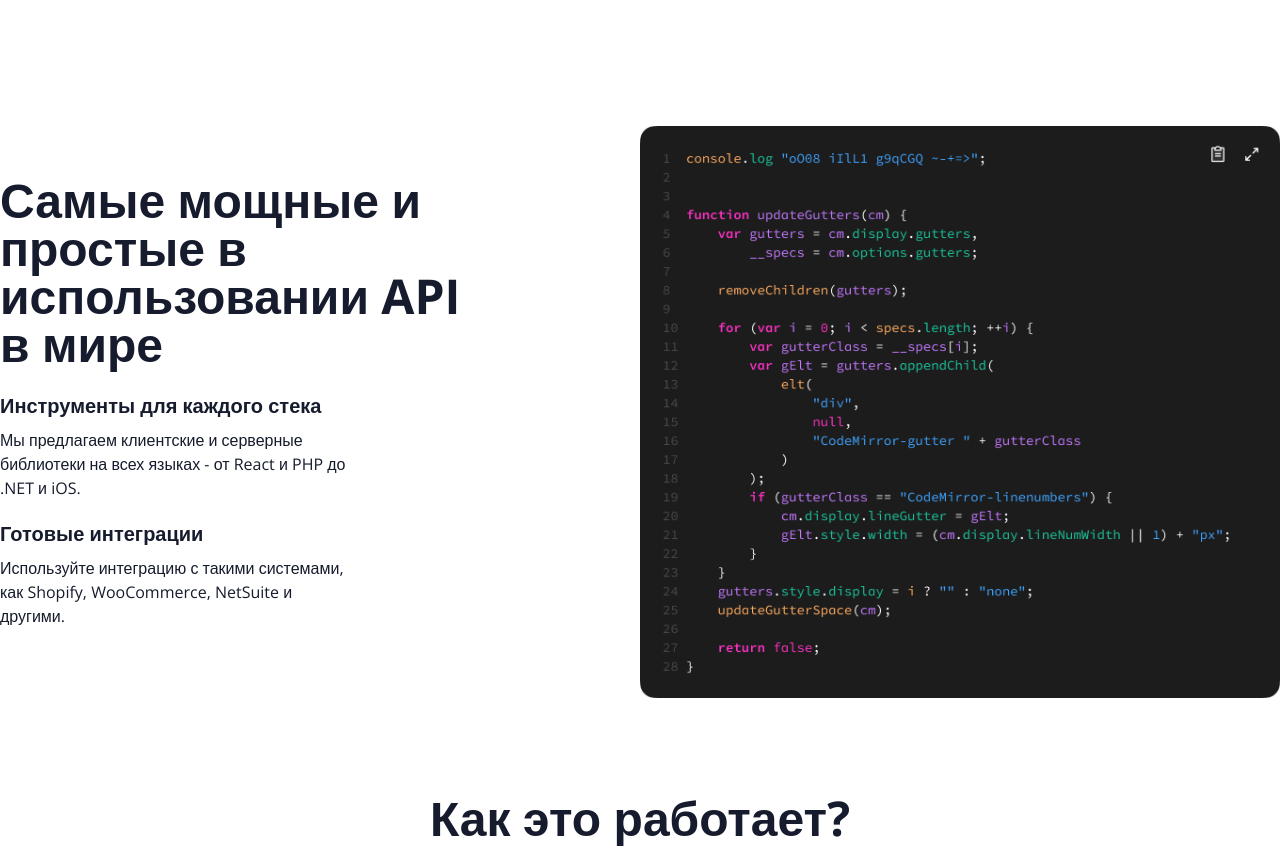
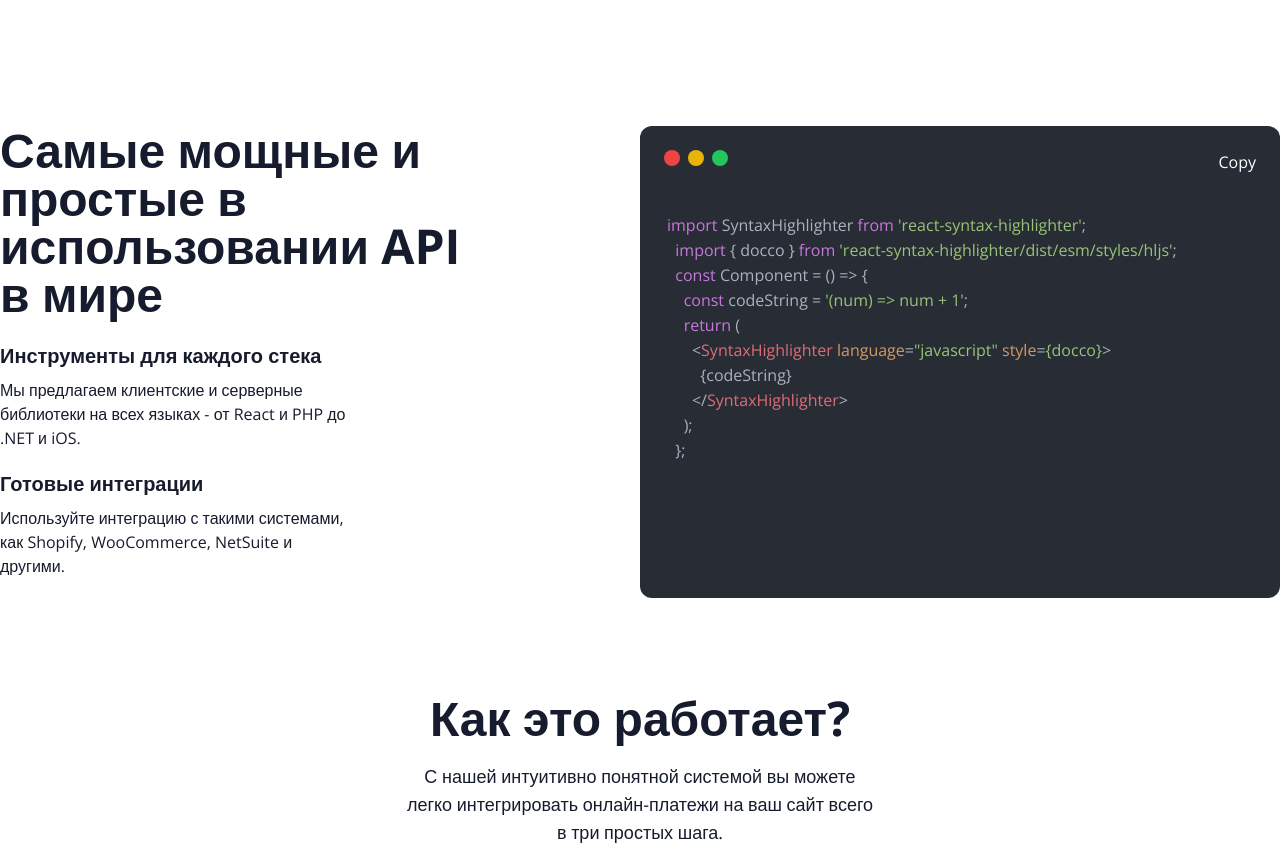
Before and after one commit to MusaevaAdelya/aralash-front, a React (Create React App) app: page / in a window 1280 px wide. Shown: the part 1300-2167 px from the top of the page. Built offline with nearby package versions, Linux system fonts and the light colour scheme.

Commit message:
added code block to the main page

```diff
--- a/package.json
+++ b/package.json
@@ -11,7 +11,8 @@
     "react-dom": "18.2.0",
     "react-google-charts": "^4.0.1",
     "react-router-dom": "^6.23.1",
-    "react-scripts": "5.0.1"
+    "react-scripts": "5.0.1",
+    "react-syntax-highlighter": "^15.5.0"
   },
   "scripts": {
     "start": "react-scripts start",
--- /dev/null
+++ b/src/components/specific/CodeBlock.jsx
@@ -0,0 +1,56 @@
+import SyntaxHighlighter from "react-syntax-highlighter";
+import { atomOneDark } from "react-syntax-highlighter/dist/esm/styles/hljs";
+import { useState } from "react";
+
+function CodeBlock() {
+  const [copy, setCopy] = useState(false);
+
+  const codeString = `import SyntaxHighlighter from 'react-syntax-highlighter';
+  import { docco } from 'react-syntax-highlighter/dist/esm/styles/hljs';
+  const Component = () => {
+    const codeString = '(num) => num + 1';
+    return (
+      <SyntaxHighlighter language="javascript" style={docco}>
+        {codeString}
+      </SyntaxHighlighter>
+    );
+  };`;
+
+  return (
+    <div className="bg-[#282C34] rounded-xl overflow-hidden z-10 h-full">
+      <div className="flex justify-between px-6 pt-6 pb-3">
+        <div className="flex space-x-2">
+          <div className="w-4 h-4 bg-red-500 rounded-full"></div>
+          <div className="w-4 h-4 bg-yellow-500 rounded-full"></div>
+          <div className="w-4 h-4 bg-green-500 rounded-full"></div>
+        </div>
+        {copy ? (
+          <button className="text-white">Copied</button>
+        ) : (
+          <button
+            className="text-white"
+            onClick={() => {
+              navigator.clipboard.writeText(codeString);
+              setCopy(true);
+              setTimeout(() => {
+                setCopy(false);
+              }, 1500);
+            }}
+          >
+            Copy
+          </button>
+        )}
+      </div>
+      <SyntaxHighlighter
+        language="javascript"
+        style={atomOneDark}
+        customStyle={{ padding: "27px" }}
+        wrapLongLines={true}
+      >
+        {codeString}
+      </SyntaxHighlighter>
+    </div>
+  );
+}
+
+export default CodeBlock;
--- a/src/components/specific/CodeSnippet.jsx
+++ b/src/components/specific/CodeSnippet.jsx
@@ -1,12 +1,14 @@
+import CodeBlock from "./CodeBlock";
+
 function CodeSnippet() {
   return (
     <section className="grid lg:grid-cols-2 grid-cols-1 md:mt-[144px] mt-20 items-center justify-center ">
       <div className="text-dark-200 max-w-[469px]  mx-auto lg:mx-0 lg:text-start text-center flex flex-col items-center lg:items-start lg:mb-0 mb-10">
-        <h2 className="font-bold md:text-5xl text-3xl mb-6 ">
+        <h2 className="mb-6 text-3xl font-bold md:text-5xl ">
           Самые мощные и простые в использовании API в мире
         </h2>
         <div className="max-w-[355px] mb-5 ">
-          <h3 className="font-bold text-xl mb-2">
+          <h3 className="mb-2 text-xl font-bold">
             Инструменты для каждого стека
           </h3>
           <p>
@@ -15,14 +17,15 @@ function CodeSnippet() {
           </p>
         </div>
         <div className="max-w-[355px] mb-5">
-          <h3 className="font-bold text-xl mb-2">Готовые интеграции</h3>
+          <h3 className="mb-2 text-xl font-bold">Готовые интеграции</h3>
           <p>
             Используйте интеграцию с такими системами, как Shopify, WooCommerce,
             NetSuite и другими.
           </p>
         </div>
       </div>
-      <img src="/images/code-card.png" alt="code snippet" className="mx-auto" />
+      {/* <img src="/images/code-card.png" alt="code snippet" className="mx-auto" /> */}
+      <CodeBlock/>
     </section>
   );
 }
```
Also changed, not shown: 1 other file (tests, documents, lock files or other folders).
